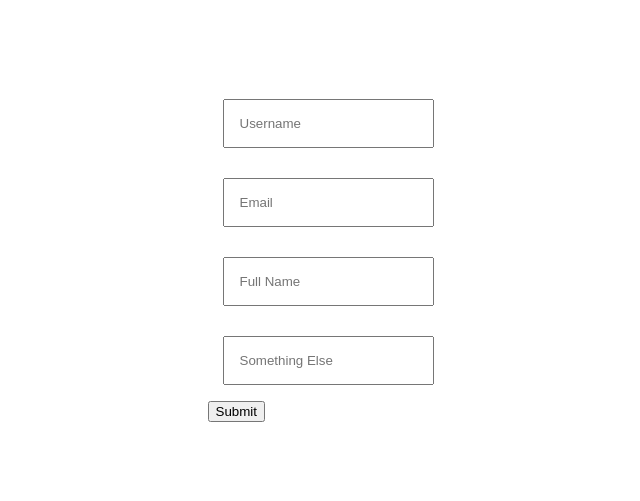
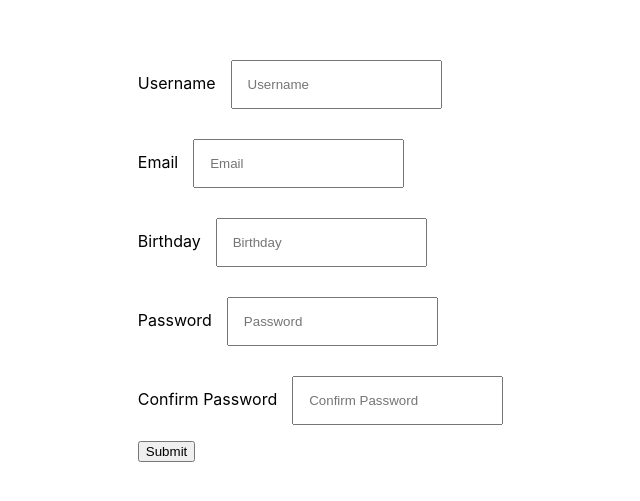
Before and after one commit to thomasmartinez114/form-register, a React (Create React App) app: page / in a window 1280 px wide. Shown: the part 147-648 px from the top of the page, without its empty margins (312-952 px from the left). Built offline with nearby package versions, Linux system fonts and the light colour scheme.

Commit message:
handling input fields

```diff
--- a/src/App.js
+++ b/src/App.js
@@ -1,22 +1,77 @@
-import { useState, useRef } from 'react';
+import { useState } from 'react';
 import './App.css';
 import FormInput from './components/FormInputs';
 
 const App = () => {
-  // const [username, setUsername] = useState('');
+  const [values, setValues] = useState({
+    username: '',
+    email: '',
+    birthday: '',
+    password: '',
+    confirmPassword: '',
+  });
+
+  const inputs = [
+    {
+      id: 1,
+      name: 'username',
+      type: 'text',
+      placeholder: 'Username',
+      label: 'Username',
+    },
+    {
+      id: 2,
+      name: 'email',
+      type: 'text',
+      placeholder: 'Email',
+      label: 'Email',
+    },
+    {
+      id: 3,
+      name: 'birthday',
+      type: 'text',
+      placeholder: 'Birthday',
+      label: 'Birthday',
+    },
+    {
+      id: 4,
+      name: 'password',
+      type: 'password',
+      placeholder: 'Password',
+      label: 'Password',
+    },
+    {
+      id: 5,
+      name: 'confrimPassword',
+      type: 'password',
+      placeholder: 'Confirm Password',
+      label: 'Confirm Password',
+    },
+  ];
 
   const handleSubmit = e => {
     e.preventDefault(); // prevents form to reset after submitting
     const data = new FormData(e.target);
-    console.log(data);
+    console.log(Object.fromEntries(data.entries()));
   };
+
+  const onChange = e => {
+    setValues({ ...values, [e.target.name]: e.target.value });
+  };
+
+  console.log(values);
+
   return (
     <div className='app'>
       <form onSubmit={handleSubmit}>
-        <FormInput name='username' placeholder='Username' />
-        <FormInput name='email' placeholder='Email' />
-        <FormInput name='fullname' placeholder='Full Name' />
-        <FormInput name='something' placeholder='Something Else' />
+        {inputs.map(input => (
+          <FormInput
+            key={input.id}
+            {...input}
+            value={values[input.name]}
+            onChange={onChange}
+          />
+        ))}
         <button>Submit</button>
       </form>
     </div>
--- a/src/components/FormInputs.jsx
+++ b/src/components/FormInputs.jsx
@@ -2,10 +2,12 @@
 import './formInput.css';
 
 const FormInputs = props => {
+  const { label, onChange, id, ...inputProps } = props;
+
   return (
     <div className='formInputs'>
-      {/* <label>Username</label> */}
-      <input name={props.name} placeholder={props.placeholder} />
+      <label>{label}</label>
+      <input {...inputProps} onChange={onChange} />
     </div>
   );
 };
```
